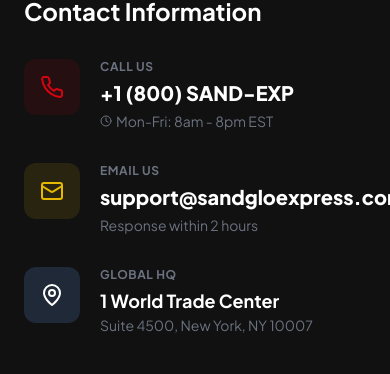
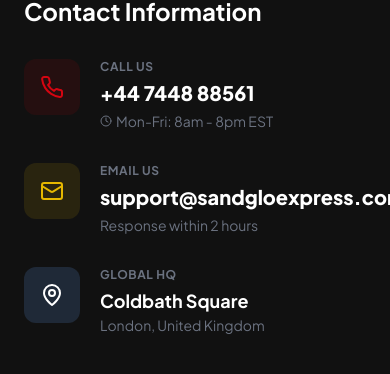
Before and after one commit to opfreslogistics-lgtm/velox, a Next.js app: page /contact in a window 390 px wide. Shown: the part 559-933 px from the top of the page. Built offline with nearby package versions, Linux system fonts and the light colour scheme; no server answers.

Commit message:
Update contact phone/address and fix mobile stamp null check

```diff
--- a/src/app/admin/shipments/page.tsx
+++ b/src/app/admin/shipments/page.tsx
@@ -1427,7 +1427,7 @@
                       value={currentShipment.agent_phone || ''}
                       onChange={(e) => handleFieldChange('agent_phone', e.target.value)}
                       className="w-full p-3 rounded bg-gray-50 dark:bg-gray-900 border border-gray-200 dark:border-gray-700 outline-none focus:border-brand-red dark:text-white"
-                      placeholder="e.g. +1 555-123-4567"
+                      placeholder="e.g. +44 7448 88561"
                     />
                   </div>
                   <div className="space-y-2">
@@ -1506,7 +1506,7 @@
                       value={currentShipment.current_location_name || ''}
                       onChange={(e) => handleFieldChange('current_location_name', e.target.value)}
                       className="w-full p-3 rounded bg-gray-50 dark:bg-gray-900 border border-gray-200 dark:border-gray-700 outline-none focus:border-brand-red dark:text-white"
-                      placeholder="e.g. New York, USA or 123 Main St, New York, NY 10001"
+                      placeholder="e.g. London, UK or Coldbath Square, London, EC1R"
                     />
                     <p className="text-xs text-gray-500 dark:text-gray-400">
                       {mapProvider === 'openstreetmap'
--- a/src/components/Footer.tsx
+++ b/src/components/Footer.tsx
@@ -125,7 +125,7 @@
 
             <div className="mt-8 flex items-center gap-4 text-sm text-gray-500">
                <MapPin size={16} className="text-brand-red" />
-               <span>Headquarters: New York, USA</span>
+               <span>Headquarters: Coldbath Square, London, United Kingdom</span>
             </div>
           </div>
         </div>
--- a/src/components/Navbar.tsx
+++ b/src/components/Navbar.tsx
@@ -97,7 +97,7 @@
       <div className="hidden md:flex justify-between items-center bg-brand-black text-white text-xs py-2 px-6 lg:px-12 border-b border-gray-800">
         <div className="flex items-center gap-6">
           <span className="flex items-center gap-2 hover:text-brand-red transition-colors cursor-pointer font-medium">
-            <Phone size={14} className="text-brand-yellow" /> 1-800-SAND-EXP
+            <Phone size={14} className="text-brand-yellow" /> +44 7448 88561
           </span>
           <span className="flex items-center gap-2 hover:text-brand-red transition-colors cursor-pointer font-medium">
             <Mail size={14} className="text-brand-yellow" /> support@sandgloexpress.com
--- a/src/components/Tracking.tsx
+++ b/src/components/Tracking.tsx
@@ -407,7 +407,7 @@
 
             {/* Mobile-only stamp at bottom */}
             <div className="sm:hidden flex justify-center mt-10">
-              <Stamp status={data.status} date={data.dateCreated} />
+              {data && <Stamp status={data.status} date={data.dateCreated} />}
             </div>
         </div>
     );
--- a/src/components/admin/ShipmentManager.tsx
+++ b/src/components/admin/ShipmentManager.tsx
@@ -356,7 +356,7 @@
                                       <MapPin className="absolute left-3 top-1/2 -translate-y-1/2 text-gray-400" size={16} />
                                       <input
                                         type="text"
-                                        placeholder="e.g. New York, USA"
+                                        placeholder="e.g. London, United Kingdom"
                                         className="w-full pl-10 pr-4 py-3 rounded bg-gray-50 dark:bg-gray-900 border border-gray-200 dark:border-gray-700 outline-none focus:border-brand-red dark:text-white"
                                         value={currentShipment.origin}
                                         onChange={(e) => handleChange('origin', e.target.value)}
--- a/src/components/pages/AboutPage.tsx
+++ b/src/components/pages/AboutPage.tsx
@@ -56,7 +56,7 @@
 
             <div className="relative border-l-4 border-gray-200 dark:border-gray-800 ml-6 md:ml-auto md:mr-auto space-y-12">
                {[
-                  { year: "1995", title: "Founded in New York", desc: "Started with 2 trucks and a small warehouse in Brooklyn." },
+                  { year: "1995", title: "Founded in London", desc: "Started with 2 trucks and a small warehouse near Coldbath Square." },
                   { year: "2005", title: "European Expansion", desc: "Opened our first major hub in Hamburg, Germany." },
                   { year: "2012", title: "Sand Digital Launch", desc: "Released our first real-time tracking platform." },
                   { year: "2020", title: "Carbon Neutral Pledge", desc: "Committed to 100% electric last-mile delivery by 2030." },
--- a/src/components/pages/CareersPage.tsx
+++ b/src/components/pages/CareersPage.tsx
@@ -5,7 +5,7 @@
 
 const CareersPage: React.FC = () => {
   const jobs = [
-    { title: "Senior Logistics Coordinator", dept: "Operations", loc: "New York, USA", type: "Full-time", posted: "2 days ago" },
+    { title: "Senior Logistics Coordinator", dept: "Operations", loc: "London, United Kingdom", type: "Full-time", posted: "2 days ago" },
     { title: "Supply Chain Analyst", dept: "Strategy", loc: "London, UK", type: "Full-time", posted: "1 week ago" },
     { title: "Fleet Manager", dept: "Transport", loc: "Berlin, DE", type: "Full-time", posted: "3 days ago" },
     { title: "Frontend Developer", dept: "Engineering", loc: "Remote", type: "Contract", posted: "Just now" },
@@ -60,10 +60,10 @@
              </div>
 
              <div className="grid grid-cols-2 md:grid-cols-4 gap-4">
-                <div className="col-span-2 row-span-2 rounded-2xl overflow-hidden h-96 relative group">
+                   <div className="col-span-2 row-span-2 rounded-2xl overflow-hidden h-96 relative group">
                    <img src="https://images.unsplash.com/photo-1522071820081-009f0129c71c?q=80&w=800&auto=format&fit=crop" className="w-full h-full object-cover group-hover:scale-110 transition-transform duration-700" alt="Team Meeting" />
                    <div className="absolute inset-0 bg-gradient-to-t from-black/80 via-transparent to-transparent opacity-0 group-hover:opacity-100 transition-opacity flex items-end p-6">
-                      <p className="font-bold text-white">Brainstorming in NY</p>
+                      <p className="font-bold text-white">Brainstorming in London</p>
                    </div>
                 </div>
                 {[
--- a/src/components/pages/ContactPage.tsx
+++ b/src/components/pages/ContactPage.tsx
@@ -86,7 +86,7 @@
                       </div>
                       <div>
                          <p className="text-xs text-gray-500 uppercase font-bold tracking-wider mb-1">Call Us</p>
-                         <p className="text-brand-black dark:text-white font-extrabold text-xl">+1 (800) SAND-EXP</p>
+                         <p className="text-brand-black dark:text-white font-extrabold text-xl">+44 7448 88561</p>
                          <p className="text-gray-500 text-sm flex items-center gap-1 mt-1"><Clock size={12}/> Mon-Fri: 8am - 8pm EST</p>
                       </div>
                    </div>
@@ -108,8 +108,8 @@
                       </div>
                       <div>
                          <p className="text-xs text-gray-500 uppercase font-bold tracking-wider mb-1">Global HQ</p>
-                         <p className="text-brand-black dark:text-white font-bold text-lg">1 World Trade Center</p>
-                         <p className="text-gray-500 text-sm">Suite 4500, New York, NY 10007</p>
+                         <p className="text-brand-black dark:text-white font-bold text-lg">Coldbath Square</p>
+                         <p className="text-gray-500 text-sm">London, United Kingdom</p>
                       </div>
                    </div>
                 </div>
@@ -299,7 +299,7 @@
                    <MapPin size={32} />
                 </div>
                 <h3 className="text-3xl font-bold text-white drop-shadow-lg">Visit Our HQ</h3>
-                <p className="text-white/80 mt-2">New York City, USA</p>
+                <p className="text-white/80 mt-2">Coldbath Square, London</p>
              </div>
          </div>
       </div>
--- a/src/lib/emailTemplates.ts
+++ b/src/lib/emailTemplates.ts
@@ -6,7 +6,7 @@
 const brandYellow = '#FFD700';
 const brandName = 'Sand Global Express';
 const brandTagline = 'Global Delivery Solutions';
-const supportPhone = '1-800-SAND-EXP';
+const supportPhone = '+44 7448 88561';
 const supportEmail = process.env.SUPPORT_EMAIL || 'support@sandgloexpress.com';
 const siteUrl = process.env.NEXT_PUBLIC_SITE_URL || 'https://sandgloexpress.com';
 const logoUrl = 'https://lasenhevaefulhabxqar.supabase.co/storage/v1/object/public/website-images/SAND%20EXPRESS%20LOGO.png';
--- a/src/lib/pdfInvoice.ts
+++ b/src/lib/pdfInvoice.ts
@@ -73,7 +73,7 @@
     doc.setFillColor(LIGHT_GRAY);
     doc.rect(0, footerY - 20, pageWidth, 36, 'F');
     text(
-      'Sand Global Express • 1-800-SAND-EXP • sandgloexpress.com • support@sandgloexpress.com • Thank you for shipping with us.',
+      'Sand Global Express • +44 7448 88561 • sandgloexpress.com • support@sandgloexpress.com • Thank you for shipping with us.',
       marginX,
       footerY,
       9,
```
